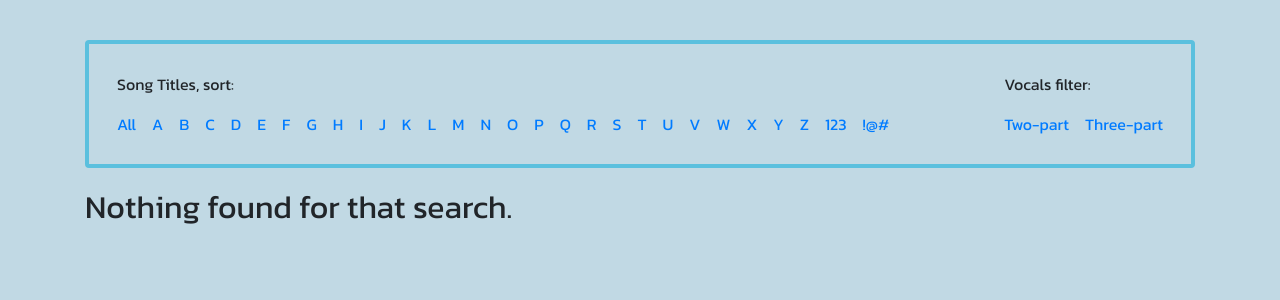
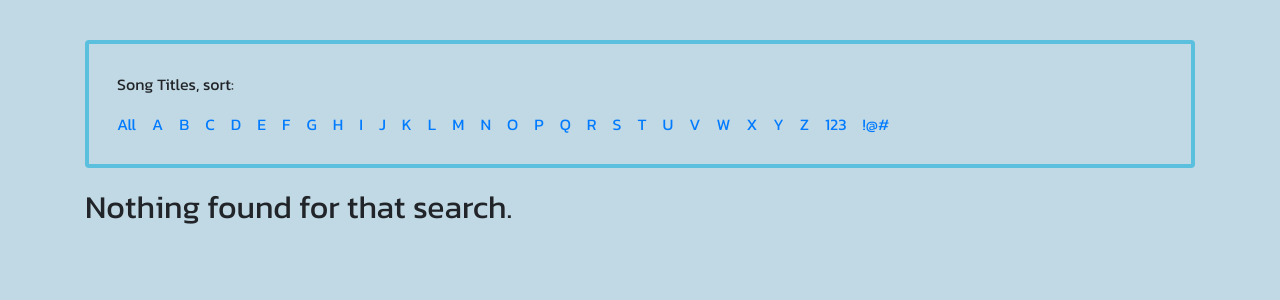
Before and after one commit to JetWolfv1/jwrbdb, a PHP site: page /list.php in a window 1280 px wide. Shown: the part 58-358 px from the top of the page. Run offline with PHP 8.4, Linux system fonts and the light colour scheme; data that the repository does not hold is empty.

Commit message:
vocal navbar fixes

```diff
--- a/list.php
+++ b/list.php
@@ -157,7 +157,7 @@ try {
       </div>
     </div>
   </div>
-  <div class="filter-vocal">
+  <!-- <div class="filter-vocal">
     <div class="d-flex p-2">
       Vocals filter:
     </div>
@@ -169,7 +169,7 @@ try {
         <a href="list.php?v=3pt">Three-part</a>
       </div>
     </div>
-  </div>
+  </div> -->
 </div>
 
 <?php require "results-table.php"; ?>
--- a/navbar.php
+++ b/navbar.php
@@ -19,10 +19,10 @@
           <a class="nav-link" href="list.php?t=genre">Genre</a>
         </li>
         <li class="nav-item">
-          <a class="nav-link" href="twopart.php">Two-Part Vocals</a>
+          <a class="nav-link" href="list.php?v=2pt">Two-Part Vocals</a>
         </li>
         <li class="nav-item">
-          <a class="nav-link" href="threepart.php">Three-Part Vocals</a>
+          <a class="nav-link" href="list.php?v=3pt">Three-Part Vocals</a>
         </li>
       </ul>
     </div>
```
